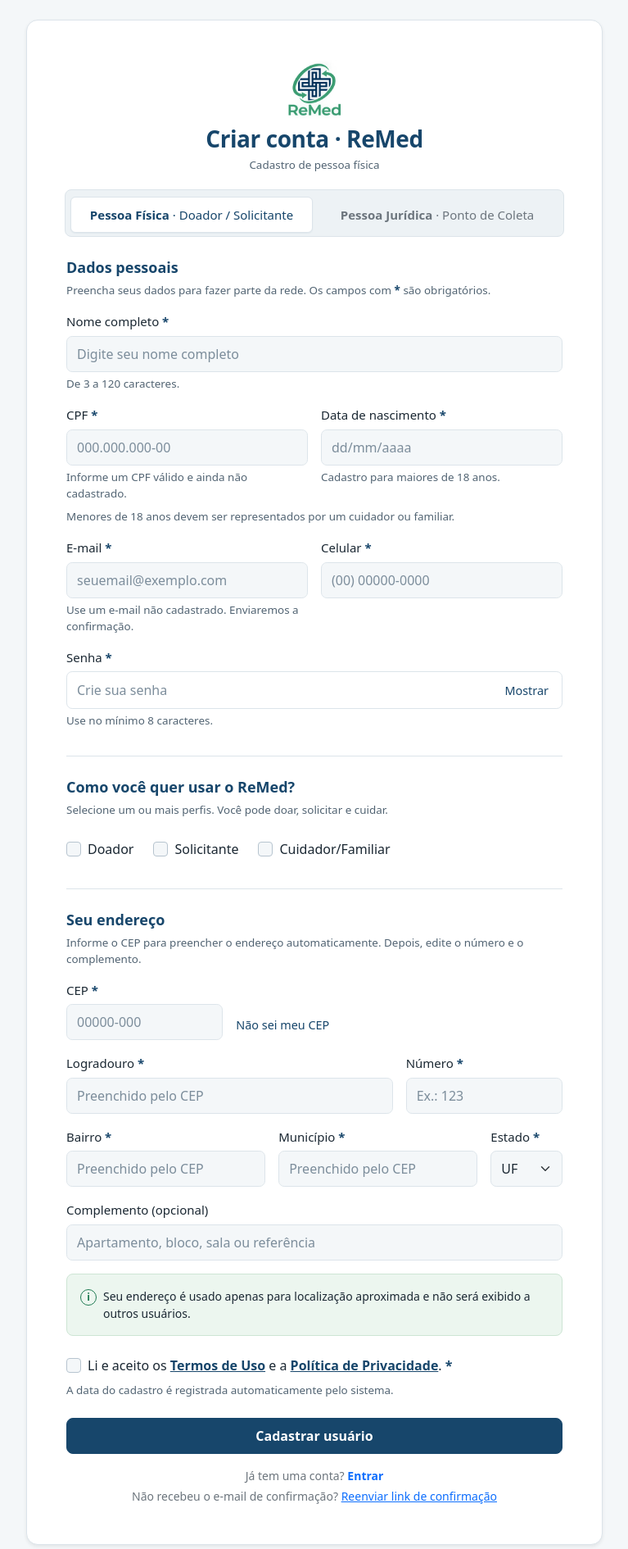
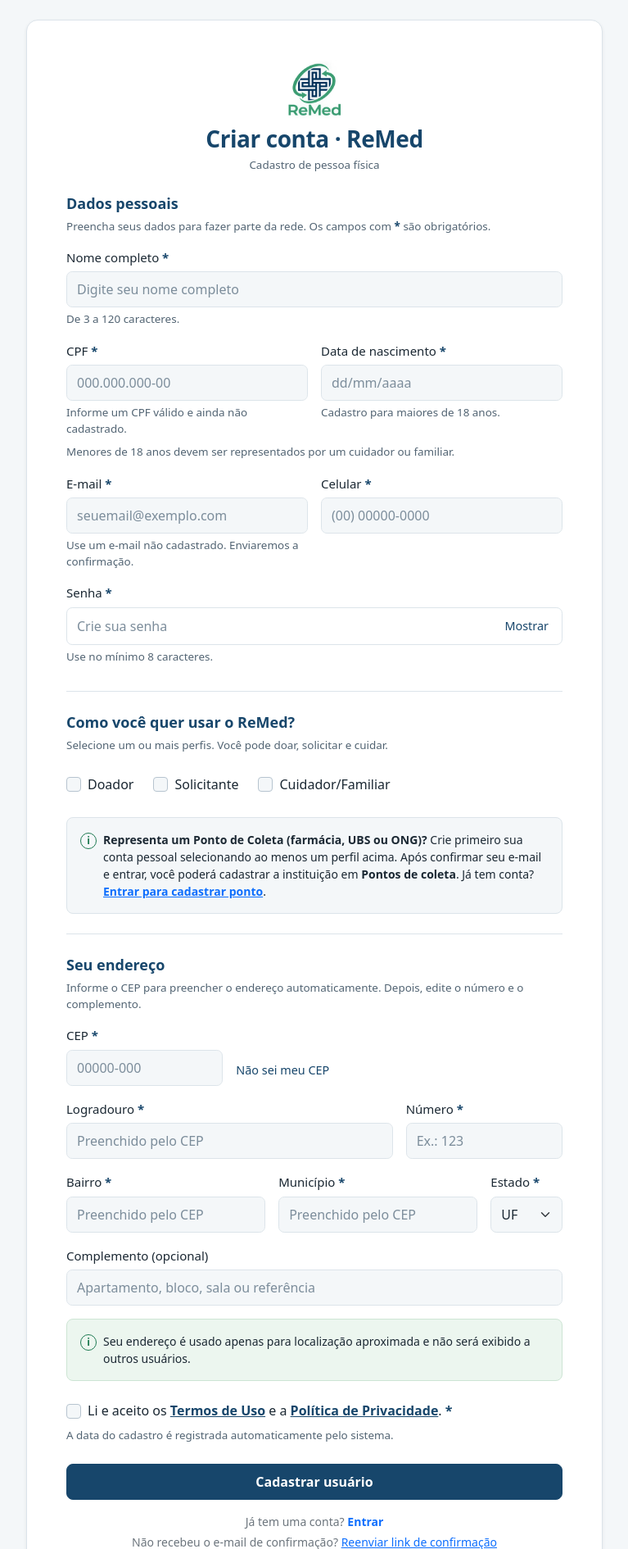
Before and after one commit to Guilhcaval/ReMed, a Django app: page /contas/cadastro/ in a window 1280 px wide. Shown: the part 63-1953 px from the top of the page at 82% size, without its empty margins (256-1023 px from the left). Run offline with Django 5.2, Linux system fonts and the light colour scheme; parts of the project's set-up code (start-up, migrations or seed data) failed here and were passed over; some libraries are stand-ins or nearby versions.

Commit message:
Etapa 5: armazenamento privado, pontos de coleta e barra de navegação global (Specs 05, 06 e 07)

```diff
--- a/nucleo/context_processors.py
+++ b/nucleo/context_processors.py
@@ -8,6 +8,7 @@ from contas.models import StatusUsuario
 from contas.services import AutenticacaoService
 from notificacoes.services import NotificacaoService
 from nucleo.mixins import SESSAO_CHAVE_2FA_VERIFICADO
+from pontos_coleta.services import PontoColetaService
 
 MAPA_VIEW_SECAO: dict[str, str] = {
     "pontos_coleta:lista_publica": "pontos_publicos",
@@ -102,6 +103,7 @@ def navegacao_global(request) -> dict:
     base_visitante = {
         "nav_autenticado": False,
         "nav_pendente_2fa": False,
+        "nav_exibir_meus_pontos": False,
         "notificacoes_nao_lidas": 0,
         "nav_admin_itens": (),
         "nav_admin_ativo": False,
@@ -118,6 +120,7 @@ def navegacao_global(request) -> dict:
         return {
             "nav_autenticado": True,
             "nav_pendente_2fa": True,
+            "nav_exibir_meus_pontos": False,
             "notificacoes_nao_lidas": 0,
             "nav_admin_itens": (),
             "nav_admin_ativo": False,
@@ -129,6 +132,7 @@ def navegacao_global(request) -> dict:
         return {
             "nav_autenticado": True,
             "nav_pendente_2fa": True,
+            "nav_exibir_meus_pontos": False,
             "notificacoes_nao_lidas": 0,
             "nav_admin_itens": (),
             "nav_admin_ativo": False,
@@ -140,6 +144,7 @@ def navegacao_global(request) -> dict:
     return {
         "nav_autenticado": True,
         "nav_pendente_2fa": False,
+        "nav_exibir_meus_pontos": PontoColetaService.usuario_possui_vinculo_ou_convite(usuario),
         "notificacoes_nao_lidas": NotificacaoService.contar_nao_lidas(usuario.pk),
         "nav_admin_itens": itens_admin,
         "nav_admin_ativo": secao_ativa in secoes_admin,
--- a/templates/base.html
+++ b/templates/base.html
@@ -70,6 +70,7 @@
                     Pontos de coleta
                   </a>
                 </li>
+                {% if nav_exibir_meus_pontos %}
                   <li class="nav-item">
                     <a
                       class="nav-link remed-nav-link{% if nav_secao_ativa == 'meus_pontos' %} active{% endif %}"
@@ -79,6 +80,7 @@
                       Meus pontos
                     </a>
                   </li>
+                {% endif %}
                 <li class="nav-item">
                   <a
                     class="nav-link remed-nav-link{% if nav_secao_ativa == 'notificacoes' %} active{% endif %}"
--- a/templates/contas/usuario_cadastro.html
+++ b/templates/contas/usuario_cadastro.html
@@ -20,28 +20,6 @@
         <h1 id="titulo-cadastro" class="h3 fw-bold remed-auth-title mb-1">Criar conta · ReMed</h1>
         <p class="remed-hint mb-0">Cadastro de pessoa física</p>
       </header>
-
-      <div class="remed-tabs-segment row g-1 mb-4" role="tablist" aria-label="Tipo de cadastro">
-        <div class="col-12 col-sm-6">
-          <span
-            class="remed-tab-item is-active d-flex align-items-center justify-content-center text-center w-100"
-            role="tab"
-            aria-selected="true"
-          >
-            <span><strong class="fw-semibold">Pessoa Física</strong> · Doador / Solicitante</span>
-          </span>
-        </div>
-        <div class="col-12 col-sm-6">
-          <a
-            href="{% url 'pontos_coleta:cadastrar' %}"
-            class="remed-tab-item d-flex align-items-center justify-content-center text-center text-decoration-none text-secondary w-100"
-            role="tab"
-            aria-selected="false"
-          >
-            <span><strong class="fw-semibold">Pessoa Jurídica</strong> · Ponto de Coleta</span>
-          </a>
-        </div>
-      </div>
 
       {% if form.errors %}
         <div class="remed-error-summary p-3 mb-4" role="alert" aria-live="polite">
@@ -278,6 +256,20 @@
               {% for erro in form.perfil_doador.errors %}{{ erro }}{% endfor %}
             </div>
           {% endif %}
+
+          <div class="remed-banner-neutral p-3 mt-3 d-flex align-items-start gap-2" role="note">
+            <span class="remed-info-icon" aria-hidden="true">i</span>
+            <p class="mb-0 small">
+              <strong>Representa um Ponto de Coleta (farmácia, UBS ou ONG)?</strong>
+              Crie primeiro sua conta pessoal selecionando ao menos um perfil acima. Após confirmar
+              seu e-mail e entrar, você poderá cadastrar a instituição em
+              <strong>Pontos de coleta</strong>. Já tem conta?
+              <a
+                href="{% url 'contas:login' %}?next={% url 'pontos_coleta:cadastrar' %}"
+                class="fw-semibold"
+              >Entrar para cadastrar ponto</a>.
+            </p>
+          </div>
         </fieldset>
 
         <hr class="remed-section-divider my-4">
```
Also changed, not shown: contas/tests/test_views.py (+12 -3 lines), nucleo/tests/test_navegacao.py (+159 -28 lines), pontos_coleta/services.py (+12 -0 lines), pontos_coleta/tests/test_views.py (+18 -0 lines), templates/pontos_coleta/ponto_lista_publica.html (+20 -0 lines). Lines whose indentation alone changed are shown as unchanged.
